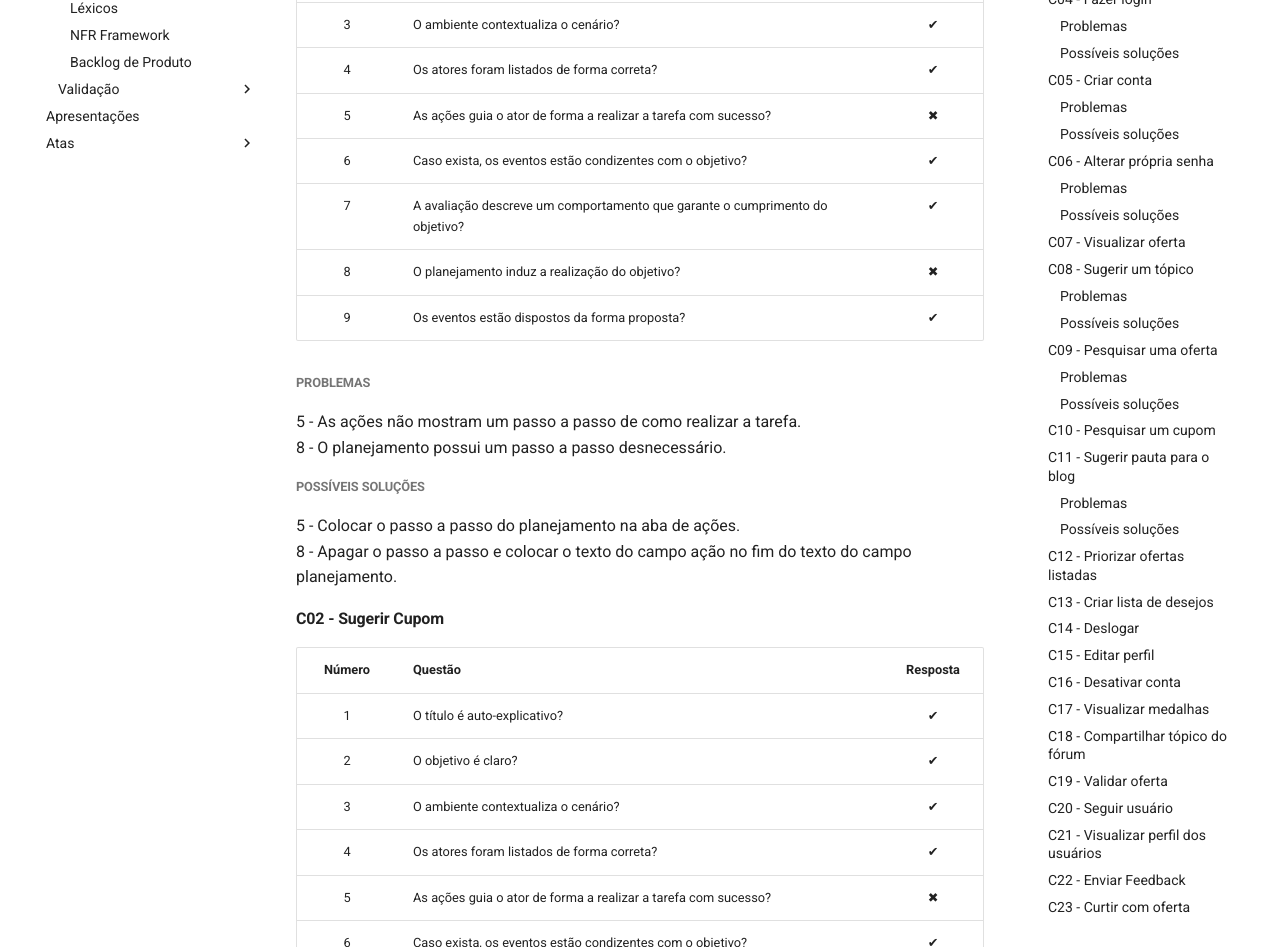
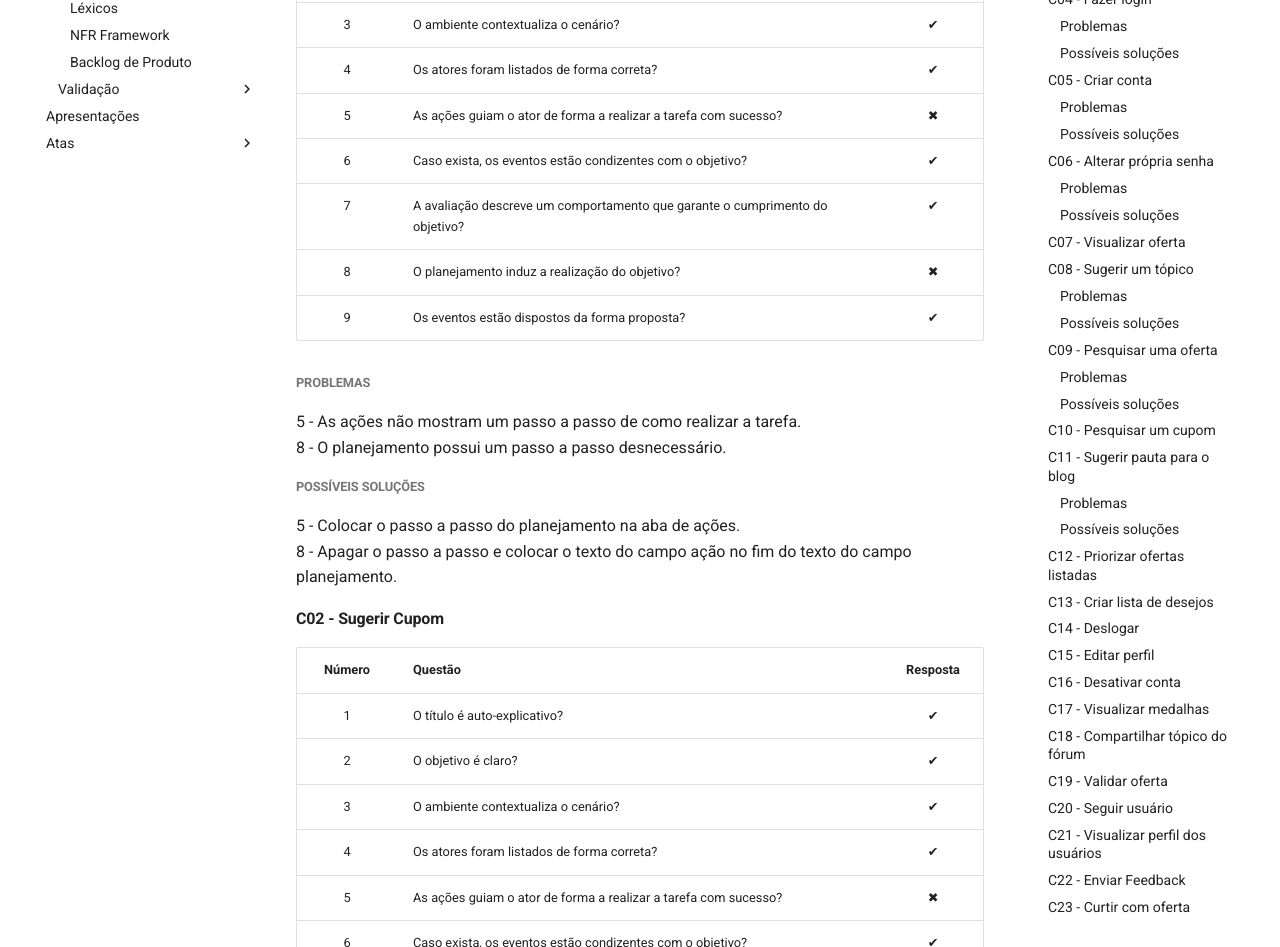
Before and after one commit to Joao-Pedro-Moura/2020.1-Promobit, an MkDocs documentation site: the page built from docs/analise/verificacao/cenario.md, in a window 1280 px wide and 1400 px high. Shown: the part 453-1400 px from the top of the window. Built offline with MkDocs 1.6.1 and Material for MkDocs 9.7.7, drawn with Linux system fonts in a browser that asks for light colours; old or Windows-style settings are respelled for this version of MkDocs; some of the changed text lies outside the part shown.

Commit message:
Correcoes no documento de Cenário

```diff
--- a/docs/analise/verificacao/cenario.md
+++ b/docs/analise/verificacao/cenario.md
@@ -12,7 +12,7 @@
 | 2 | O objetivo é claro? | ✔ |
 | 3 | O ambiente contextualiza o cenário? | ✔ |
 | 4 | Os atores foram listados de forma correta? | ✔ |
-| 5 | As ações guia o ator de forma a realizar a tarefa com sucesso? | ✖ |
+| 5 | As ações guiam o ator de forma a realizar a tarefa com sucesso? | ✖ |
 | 6 | Caso exista, os eventos estão condizentes com o objetivo? | ✔ |
 | 7 | A avaliação descreve um comportamento que garante o cumprimento do objetivo? | ✔ |
 | 8 | O planejamento induz a realização do objetivo? | ✖ |
@@ -36,7 +36,7 @@
 | 2 | O objetivo é claro? | ✔ |
 | 3 | O ambiente contextualiza o cenário? | ✔ |
 | 4 | Os atores foram listados de forma correta? | ✔ |
-| 5 | As ações guia o ator de forma a realizar a tarefa com sucesso? | ✖ |
+| 5 | As ações guiam o ator de forma a realizar a tarefa com sucesso? | ✖ |
 | 6 | Caso exista, os eventos estão condizentes com o objetivo? | ✔ |
 | 7 | A avaliação descreve um comportamento que garante o cumprimento do objetivo? | ✔ |
 | 8 | O planejamento induz a realização do objetivo? | ✖ |
@@ -60,7 +60,7 @@
 | 2 | O objetivo é claro? | ✔ |
 | 3 | O ambiente contextualiza o cenário? | ✔ |
 | 4 | Os atores foram listados de forma correta? | ✔ |
-| 5 | As ações guia o ator de forma a realizar a tarefa com sucesso? | ✖ |
+| 5 | As ações guiam o ator de forma a realizar a tarefa com sucesso? | ✖ |
 | 6 | Caso exista, os eventos estão condizentes com o objetivo? | ✔ |
 | 7 | A avaliação descreve um comportamento que garante o cumprimento do objetivo? | ✔ |
 | 8 | O planejamento induz a realização do objetivo? | ✖ |
@@ -84,7 +84,7 @@
 | 2 | O objetivo é claro? | ✔ |
 | 3 | O ambiente contextualiza o cenário? | ✔ |
 | 4 | Os atores foram listados de forma correta? | ✔ |
-| 5 | As ações guia o ator de forma a realizar a tarefa com sucesso? | ✖ |
+| 5 | As ações guiam o ator de forma a realizar a tarefa com sucesso? | ✖ |
 | 6 | Caso exista, os eventos estão condizentes com o objetivo? | ✔ |
 | 7 | A avaliação descreve um comportamento que garante o cumprimento do objetivo? | ✔ |
 | 8 | O planejamento induz a realização do objetivo? | ✖ |
@@ -108,7 +108,7 @@
 | 2 | O objetivo é claro? | ✔ |
 | 3 | O ambiente contextualiza o cenário? | ✔ |
 | 4 | Os atores foram listados de forma correta? | ✔ |
-| 5 | As ações guia o ator de forma a realizar a tarefa com sucesso? | ✖ |
+| 5 | As ações guiam o ator de forma a realizar a tarefa com sucesso? | ✖ |
 | 6 | Caso exista, os eventos estão condizentes com o objetivo? | ✔ |
 | 7 | A avaliação descreve um comportamento que garante o cumprimento do objetivo? | ✔ |
 | 8 | O planejamento induz a realização do objetivo? | ✖ |
@@ -134,7 +134,7 @@
 | 2 | O objetivo é claro? | ✔ |
 | 3 | O ambiente contextualiza o cenário? | ✔ |
 | 4 | Os atores foram listados de forma correta? | ✔ |
-| 5 | As ações guia o ator de forma a realizar a tarefa com sucesso? | ✖ |
+| 5 | As ações guiam o ator de forma a realizar a tarefa com sucesso? | ✖ |
 | 6 | Caso exista, os eventos estão condizentes com o objetivo? | ✔ |
 | 7 | A avaliação descreve um comportamento que garante o cumprimento do objetivo? | ✔ |
 | 8 | O planejamento induz a realização do objetivo? | ✔ |
@@ -158,7 +158,7 @@
 | 2 | O objetivo é claro? | ✔ |
 | 3 | O ambiente contextualiza o cenário? | ✔ |
 | 4 | Os atores foram listados de forma correta? | ✔ |
-| 5 | As ações guia o ator de forma a realizar a tarefa com sucesso? | ✔ |
+| 5 | As ações guiam o ator de forma a realizar a tarefa com sucesso? | ✔ |
 | 6 | Caso exista, os eventos estão condizentes com o objetivo? | ✔ |
 | 7 | A avaliação descreve um comportamento que garante o cumprimento do objetivo? | ✔ |
 | 8 | O planejamento induz a realização do objetivo? | ✔ |
@@ -172,7 +172,7 @@
 | 2 | O objetivo é claro? | ✔ |
 | 3 | O ambiente contextualiza o cenário? | ✔ |
 | 4 | Os atores foram listados de forma correta? | ✔ |
-| 5 | As ações guia o ator de forma a realizar a tarefa com sucesso? | ✖ |
+| 5 | As ações guiam o ator de forma a realizar a tarefa com sucesso? | ✖ |
 | 6 | Caso exista, os eventos estão condizentes com o objetivo? | ✔ |
 | 7 | A avaliação descreve um comportamento que garante o cumprimento do objetivo? | ✔ |
 | 8 | O planejamento induz a realização do objetivo? | ✖ |
@@ -196,7 +196,7 @@
 | 2 | O objetivo é claro? | ✔ |
 | 3 | O ambiente contextualiza o cenário? | ✔ |
 | 4 | Os atores foram listados de forma correta? | ✔ |
-| 5 | As ações guia o ator de forma a realizar a tarefa com sucesso? | ✖ |
+| 5 | As ações guiam o ator de forma a realizar a tarefa com sucesso? | ✖ |
 | 6 | Caso exista, os eventos estão condizentes com o objetivo? | ✔ |
 | 7 | A avaliação descreve um comportamento que garante o cumprimento do objetivo? | ✔ |
 | 8 | O planejamento induz a realização do objetivo? | ✖ |
@@ -220,7 +220,7 @@
 | 2 | O objetivo é claro? | ✔ |
 | 3 | O ambiente contextualiza o cenário? | ✔ |
 | 4 | Os atores foram listados de forma correta? | ✔ |
-| 5 | As ações guia o ator de forma a realizar a tarefa com sucesso? | ✔ |
+| 5 | As ações guiam o ator de forma a realizar a tarefa com sucesso? | ✔ |
 | 6 | Caso exista, os eventos estão condizentes com o objetivo? | ✔ |
 | 7 | A avaliação descreve um comportamento que garante o cumprimento do objetivo? | ✔ |
 | 8 | O planejamento induz a realização do objetivo? | ✔ |
@@ -234,7 +234,7 @@
 | 2 | O objetivo é claro? | ✔ |
 | 3 | O ambiente contextualiza o cenário? | ✔ |
 | 4 | Os atores foram listados de forma correta? | ✔ |
-| 5 | As ações guia o ator de forma a realizar a tarefa com sucesso? | ✖ |
+| 5 | As ações guiam o ator de forma a realizar a tarefa com sucesso? | ✖ |
 | 6 | Caso exista, os eventos estão condizentes com o objetivo? | ✔ |
 | 7 | A avaliação descreve um comportamento que garante o cumprimento do objetivo? | ✔ |
 | 8 | O planejamento induz a realização do objetivo? | ✖ |
@@ -258,7 +258,7 @@
 | 2 | O objetivo é claro? | ✔ |
 | 3 | O ambiente contextualiza o cenário? | ✔ |
 | 4 | Os atores foram listados de forma correta? | ✔ |
-| 5 | As ações guia o ator de forma a realizar a tarefa com sucesso? | ✔ |
+| 5 | As ações guiam o ator de forma a realizar a tarefa com sucesso? | ✔ |
 | 6 | Caso exista, os eventos estão condizentes com o objetivo? | ✔ |
 | 7 | A avaliação descreve um comportamento que garante o cumprimento do objetivo? | ✔ |
 | 8 | O planejamento induz a realização do objetivo? | ✔ |
@@ -272,7 +272,7 @@
 | 2 | O objetivo é claro? | ✔ |
 | 3 | O ambiente contextualiza o cenário? | ✔ |
 | 4 | Os atores foram listados de forma correta? | ✔ |
-| 5 | As ações guia o ator de forma a realizar a tarefa com sucesso? | ✔ |
+| 5 | As ações guiam o ator de forma a realizar a tarefa com sucesso? | ✔ |
 | 6 | Caso exista, os eventos estão condizentes com o objetivo? | ✔ |
 | 7 | A avaliação descreve um comportamento que garante o cumprimento do objetivo? | ✔ |
 | 8 | O planejamento induz a realização do objetivo? | ✔ |
@@ -286,7 +286,7 @@
 | 2 | O objetivo é claro? | ✔ |
 | 3 | O ambiente contextualiza o cenário? | ✔ |
 | 4 | Os atores foram listados de forma correta? | ✔ |
-| 5 | As ações guia o ator de forma a realizar a tarefa com sucesso? | ✔ |
+| 5 | As ações guiam o ator de forma a realizar a tarefa com sucesso? | ✔ |
 | 6 | Caso exista, os eventos estão condizentes com o objetivo? | ✔ |
 | 7 | A avaliação descreve um comportamento que garante o cumprimento do objetivo? | ✔ |
 | 8 | O planejamento induz a realização do objetivo? | ✔ |
@@ -300,7 +300,7 @@
 | 2 | O objetivo é claro? | ✔ |
 | 3 | O ambiente contextualiza o cenário? | ✔ |
 | 4 | Os atores foram listados de forma correta? | ✔ |
-| 5 | As ações guia o ator de forma a realizar a tarefa com sucesso? | ✔ |
+| 5 | As ações guiam o ator de forma a realizar a tarefa com sucesso? | ✔ |
 | 6 | Caso exista, os eventos estão condizentes com o objetivo? | ✔ |
 | 7 | A avaliação descreve um comportamento que garante o cumprimento do objetivo? | ✔ |
 | 8 | O planejamento induz a realização do objetivo? | ✔ |
@@ -314,7 +314,7 @@
 | 2 | O objetivo é claro? | ✔ |
 | 3 | O ambiente contextualiza o cenário? | ✔ |
 | 4 | Os atores foram listados de forma correta? | ✔ |
-| 5 | As ações guia o ator de forma a realizar a tarefa com sucesso? | ✔ |
+| 5 | As ações guiam o ator de forma a realizar a tarefa com sucesso? | ✔ |
 | 6 | Caso exista, os eventos estão condizentes com o objetivo? | ✔ |
 | 7 | A avaliação descreve um comportamento que garante o cumprimento do objetivo? | ✔ |
 | 8 | O planejamento induz a realização do objetivo? | ✔ |
@@ -328,7 +328,7 @@
 | 2 | O objetivo é claro? | ✔ |
 | 3 | O ambiente contextualiza o cenário? | ✔ |
 | 4 | Os atores foram listados de forma correta? | ✔ |
-| 5 | As ações guia o ator de forma a realizar a tarefa com sucesso? | ✔ |
+| 5 | As ações guiam o ator de forma a realizar a tarefa com sucesso? | ✔ |
 | 6 | Caso exista, os eventos estão condizentes com o objetivo? | ✔ |
 | 7 | A avaliação descreve um comportamento que garante o cumprimento do objetivo? | ✔ |
 | 8 | O planejamento induz a realização do objetivo? | ✔ |
@@ -342,7 +342,7 @@
 | 2 | O objetivo é claro? | ✔ |
 | 3 | O ambiente contextualiza o cenário? | ✔ |
 | 4 | Os atores foram listados de forma correta? | ✔ |
-| 5 | As ações guia o ator de forma a realizar a tarefa com sucesso? | ✔ |
+| 5 | As ações guiam o ator de forma a realizar a tarefa com sucesso? | ✔ |
 | 6 | Caso exista, os eventos estão condizentes com o objetivo? | ✔ |
 | 7 | A avaliação descreve um comportamento que garante o cumprimento do objetivo? | ✔ |
 | 8 | O planejamento induz a realização do objetivo? | ✔ |
@@ -356,7 +356,7 @@
 | 2 | O objetivo é claro? | ✔ |
 | 3 | O ambiente contextualiza o cenário? | ✔ |
 | 4 | Os atores foram listados de forma correta? | ✔ |
-| 5 | As ações guia o ator de forma a realizar a tarefa com sucesso? | ✔ |
+| 5 | As ações guiam o ator de forma a realizar a tarefa com sucesso? | ✔ |
 | 6 | Caso exista, os eventos estão condizentes com o objetivo? | ✔ |
 | 7 | A avaliação descreve um comportamento que garante o cumprimento do objetivo? | ✔ |
 | 8 | O planejamento induz a realização do objetivo? | ✔ |
@@ -370,7 +370,7 @@
 | 2 | O objetivo é claro? | ✔ |
 | 3 | O ambiente contextualiza o cenário? | ✔ |
 | 4 | Os atores foram listados de forma correta? | ✔ |
-| 5 | As ações guia o ator de forma a realizar a tarefa com sucesso? | ✔ |
+| 5 | As ações guiam o ator de forma a realizar a tarefa com sucesso? | ✔ |
 | 6 | Caso exista, os eventos estão condizentes com o objetivo? | ✔ |
 | 7 | A avaliação descreve um comportamento que garante o cumprimento do objetivo? | ✔ |
 | 8 | O planejamento induz a realização do objetivo? | ✔ |
@@ -384,7 +384,7 @@
 | 2 | O objetivo é claro? | ✔ |
 | 3 | O ambiente contextualiza o cenário? | ✔ |
 | 4 | Os atores foram listados de forma correta? | ✔ |
-| 5 | As ações guia o ator de forma a realizar a tarefa com sucesso? | ✔ |
+| 5 | As ações guiam o ator de forma a realizar a tarefa com sucesso? | ✔ |
 | 6 | Caso exista, os eventos estão condizentes com o objetivo? | ✔ |
 | 7 | A avaliação descreve um comportamento que garante o cumprimento do objetivo? | ✔ |
 | 8 | O planejamento induz a realização do objetivo? | ✔ |
@@ -398,7 +398,7 @@
 | 2 | O objetivo é claro? | ✔ |
 | 3 | O ambiente contextualiza o cenário? | ✔ |
 | 4 | Os atores foram listados de forma correta? | ✔ |
-| 5 | As ações guia o ator de forma a realizar a tarefa com sucesso? | ✔ |
+| 5 | As ações guiam o ator de forma a realizar a tarefa com sucesso? | ✔ |
 | 6 | Caso exista, os eventos estão condizentes com o objetivo? | ✔ |
 | 7 | A avaliação descreve um comportamento que garante o cumprimento do objetivo? | ✔ |
 | 8 | O planejamento induz a realização do objetivo? | ✔ |
@@ -413,7 +413,7 @@
 | 2 | O objetivo é claro? | ✔ |
 | 3 | O ambiente contextualiza o cenário? | ✔ |
 | 4 | Os atores foram listados de forma correta? | ✔ |
-| 5 | As ações guia o ator de forma a realizar a tarefa com sucesso? | ✔ |
+| 5 | As ações guiam o ator de forma a realizar a tarefa com sucesso? | ✔ |
 | 6 | Caso exista, os eventos estão condizentes com o objetivo? | ✔ |
 | 7 | A avaliação descreve um comportamento que garante o cumprimento do objetivo? | ✔ |
 | 8 | O planejamento induz a realização do objetivo? | ✔ |
@@ -435,7 +435,7 @@
 | 2 | O objetivo é claro? | ✔ |
 | 3 | O ambiente contextualiza o cenário? | ✔ |
 | 4 | Os atores foram listados de forma correta? | ✔ |
-| 5 | As ações guia o ator de forma a realizar a tarefa com sucesso? | ✔ |
+| 5 | As ações guiam o ator de forma a realizar a tarefa com sucesso? | ✔ |
 | 6 | Caso exista, os eventos estão condizentes com o objetivo? | ✔ |
 | 7 | A avaliação descreve um comportamento que garante o cumprimento do objetivo? | ✔ |
 | 8 | O planejamento induz a realização do objetivo? | ✔ |
@@ -449,7 +449,7 @@
 | 2 | O objetivo é claro? | ✔ |
 | 3 | O ambiente contextualiza o cenário? | ✔ |
 | 4 | Os atores foram listados de forma correta? | ✔ |
-| 5 | As ações guia o ator de forma a realizar a tarefa com sucesso? | ✔ |
+| 5 | As ações guiam o ator de forma a realizar a tarefa com sucesso? | ✔ |
 | 6 | Caso exista, os eventos estão condizentes com o objetivo? | ✔ |
 | 7 | A avaliação descreve um comportamento que garante o cumprimento do objetivo? | ✖ |
 | 8 | O planejamento induz a realização do objetivo? | ✔ |
@@ -471,7 +471,7 @@
 | 2 | O objetivo é claro? | ✔ |
 | 3 | O ambiente contextualiza o cenário? | ✔ |
 | 4 | Os atores foram listados de forma correta? | ✔ |
-| 5 | As ações guia o ator de forma a realizar a tarefa com sucesso? | ✔ |
+| 5 | As ações guiam o ator de forma a realizar a tarefa com sucesso? | ✔ |
 | 6 | Caso exista, os eventos estão condizentes com o objetivo? | ✔ |
 | 7 | A avaliação descreve um comportamento que garante o cumprimento do objetivo? | ✔ |
 | 8 | O planejamento induz a realização do objetivo? | ✔ |
@@ -485,7 +485,7 @@
 | 2 | O objetivo é claro? | ✔ |
 | 3 | O ambiente contextualiza o cenário? | ✔ |
 | 4 | Os atores foram listados de forma correta? | ✔ |
-| 5 | As ações guia o ator de forma a realizar a tarefa com sucesso? | ✔ |
+| 5 | As ações guiam o ator de forma a realizar a tarefa com sucesso? | ✔ |
 | 6 | Caso exista, os eventos estão condizentes com o objetivo? | ✔ |
 | 7 | A avaliação descreve um comportamento que garante o cumprimento do objetivo? | ✔ |
 | 8 | O planejamento induz a realização do objetivo? | ✔ |
@@ -499,7 +499,7 @@
 | 2 | O objetivo é claro? | ✔ |
 | 3 | O ambiente contextualiza o cenário? | ✔ |
 | 4 | Os atores foram listados de forma correta? | ✔ |
-| 5 | As ações guia o ator de forma a realizar a tarefa com sucesso? | ✔ |
+| 5 | As ações guiam o ator de forma a realizar a tarefa com sucesso? | ✔ |
 | 6 | Caso exista, os eventos estão condizentes com o objetivo? | ✔ |
 | 7 | A avaliação descreve um comportamento que garante o cumprimento do objetivo? | ✔ |
 | 8 | O planejamento induz a realização do objetivo? | ✔ |
@@ -513,7 +513,7 @@
 | 2 | O objetivo é claro? | ✔ |
 | 3 | O ambiente contextualiza o cenário? | ✔ |
 | 4 | Os atores foram listados de forma correta? | ✔ |
-| 5 | As ações guia o ator de forma a realizar a tarefa com sucesso? | ✔ |
+| 5 | As ações guiam o ator de forma a realizar a tarefa com sucesso? | ✔ |
 | 6 | Caso exista, os eventos estão condizentes com o objetivo? | ✔ |
 | 7 | A avaliação descreve um comportamento que garante o cumprimento do objetivo? | ✔ |
 | 8 | O planejamento induz a realização do objetivo? | ✔ |
@@ -527,7 +527,7 @@
 | 2 | O objetivo é claro? | ✔ |
 | 3 | O ambiente contextualiza o cenário? | ✔ |
 | 4 | Os atores foram listados de forma correta? | ✔ |
-| 5 | As ações guia o ator de forma a realizar a tarefa com sucesso? | ✔ |
+| 5 | As ações guiam o ator de forma a realizar a tarefa com sucesso? | ✔ |
 | 6 | Caso exista, os eventos estão condizentes com o objetivo? | ✔ |
 | 7 | A avaliação descreve um comportamento que garante o cumprimento do objetivo? | ✔ |
 | 8 | O planejamento induz a realização do objetivo? | ✔ |
@@ -541,7 +541,7 @@
 | 2 | O objetivo é claro? | ✔ |
 | 3 | O ambiente contextualiza o cenário? | ✔ |
 | 4 | Os atores foram listados de forma correta? | ✔ |
-| 5 | As ações guia o ator de forma a realizar a tarefa com sucesso? | ✔ |
+| 5 | As ações guiam o ator de forma a realizar a tarefa com sucesso? | ✔ |
 | 6 | Caso exista, os eventos estão condizentes com o objetivo? | ✔ |
 | 7 | A avaliação descreve um comportamento que garante o cumprimento do objetivo? | ✔ |
 | 8 | O planejamento induz a realização do objetivo? | ✔ |
@@ -555,7 +555,7 @@
 | 2 | O objetivo é claro? | ✔ |
 | 3 | O ambiente contextualiza o cenário? | ✔ |
 | 4 | Os atores foram listados de forma correta? | ✔ |
-| 5 | As ações guia o ator de forma a realizar a tarefa com sucesso? | ✔ |
+| 5 | As ações guiam o ator de forma a realizar a tarefa com sucesso? | ✔ |
 | 6 | Caso exista, os eventos estão condizentes com o objetivo? | ✔ |
 | 7 | A avaliação descreve um comportamento que garante o cumprimento do objetivo? | ✔ |
 | 8 | O planejamento induz a realização do objetivo? | ✔ |
@@ -569,7 +569,7 @@
 | 2 | O objetivo é claro? | ✔ |
 | 3 | O ambiente contextualiza o cenário? | ✔ |
 | 4 | Os atores foram listados de forma correta? | ✔ |
-| 5 | As ações guia o ator de forma a realizar a tarefa com sucesso? | ✔ |
+| 5 | As ações guiam o ator de forma a realizar a tarefa com sucesso? | ✔ |
 | 6 | Caso exista, os eventos estão condizentes com o objetivo? | ✔ |
 | 7 | A avaliação descreve um comportamento que garante o cumprimento do objetivo? | ✔ |
 | 8 | O planejamento induz a realização do objetivo? | ✔ |
@@ -624,7 +624,7 @@
 | 2 | O objetivo é claro? | 100% |
 | 3 | O ambiente contextualiza o cenário? | 100% |
 | 4 | Os atores foram listados de forma correta? | 100% |
-| 5 | As ações guia o ator de forma a realizar a tarefa com sucesso? | 73% |
+| 5 | As ações guiam o ator de forma a realizar a tarefa com sucesso? | 73% |
 | 6 | Caso exista, os eventos estão condizentes com o objetivo? | 100% |
 | 7 | A avaliação descreve um comportamento que garante o cumprimento do objetivo? | 97% |
 | 8 | O planejamento induz a realização do objetivo? | 76% |
```
Also changed, not shown: other parts of docs/analise/verificacao/cenario.md (+1 -0 lines).
